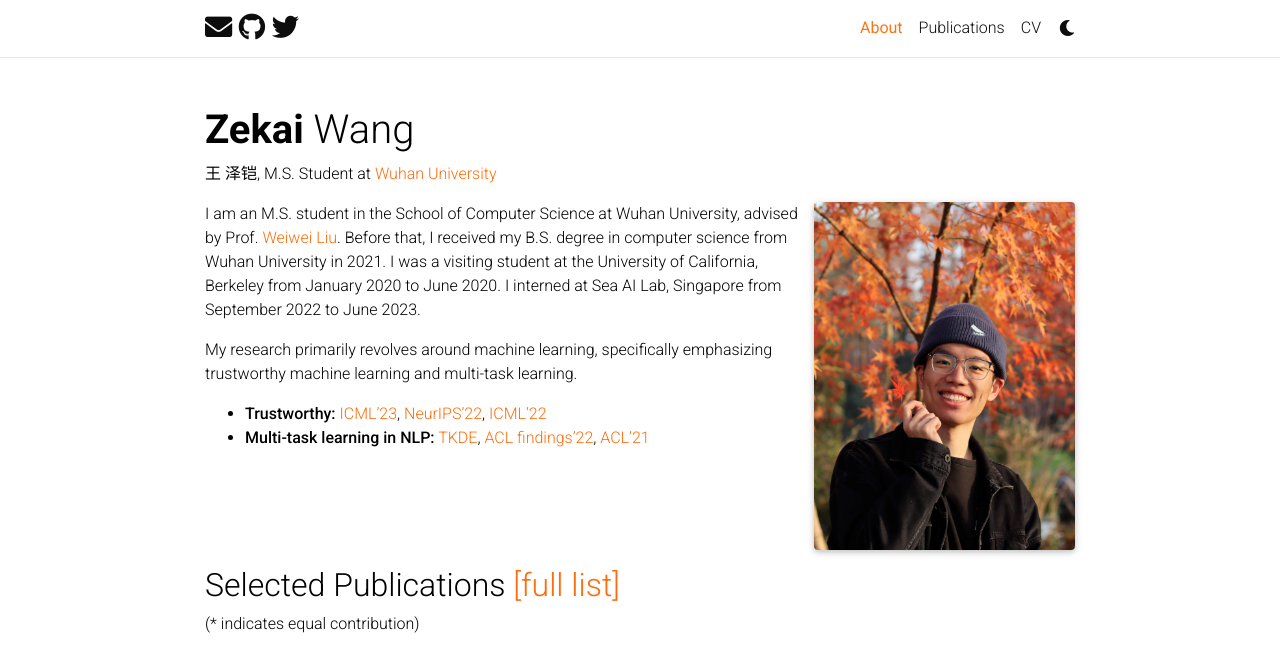
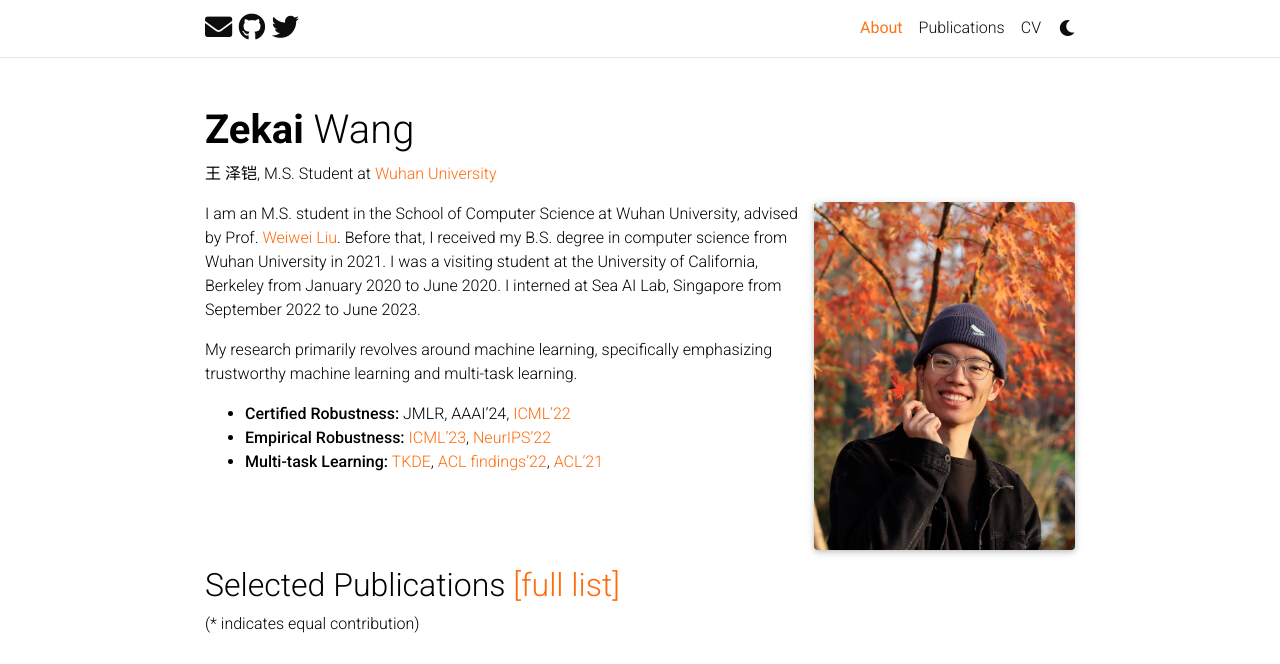
Before and after one commit to wzekai99/wzekai99.github.io, a Jekyll site: the page built from _pages/about.md, in a window 1280 px wide, cut to the strip 0-664 px from the top of the page. Built offline with Jekyll 4.4.1, drawn with Linux system fonts in a browser that asks for light colours; full-size pictures stand in for the smaller copies a plugin makes; comment, search, counter and statistics services are not loaded; a style sheet for code colours, icons or effects is not loaded.

Commit message:
Update about.md

```diff
--- a/_pages/about.md
+++ b/_pages/about.md
@@ -22,5 +22,6 @@ I am an M.S. student in the School of Computer Science at Wuhan University, advi
 
 My research primarily revolves around machine learning, specifically emphasizing trustworthy machine learning and multi-task learning.
 
-- **Trustworthy:** [ICML'23](https://proceedings.mlr.press/v202/wang23ad.html), [NeurIPS'22](https://papers.nips.cc/paper_files/paper/2022/hash/a80ebbb4ec9e9b39789318a0a61e2e43-Abstract-Conference.html), [ICML'22](https://proceedings.mlr.press/v162/wang22q.html)
-- **Multi-task learning in NLP:** [TKDE](https://ieeexplore.ieee.org/abstract/document/9893398), [ACL findings'22](https://aclanthology.org/2022.findings-acl.271), [ACL'21](https://aclanthology.org/2021.acl-long.428)
+- **Certified Robustness:** JMLR, AAAI'24, [ICML'22](https://proceedings.mlr.press/v162/wang22q.html)
+- **Empirical Robustness:** [ICML'23](https://proceedings.mlr.press/v202/wang23ad.html), [NeurIPS'22](https://papers.nips.cc/paper_files/paper/2022/hash/a80ebbb4ec9e9b39789318a0a61e2e43-Abstract-Conference.html)
+- **Multi-task Learning:** [TKDE](https://ieeexplore.ieee.org/abstract/document/9893398), [ACL findings'22](https://aclanthology.org/2022.findings-acl.271), [ACL'21](https://aclanthology.org/2021.acl-long.428)
```
